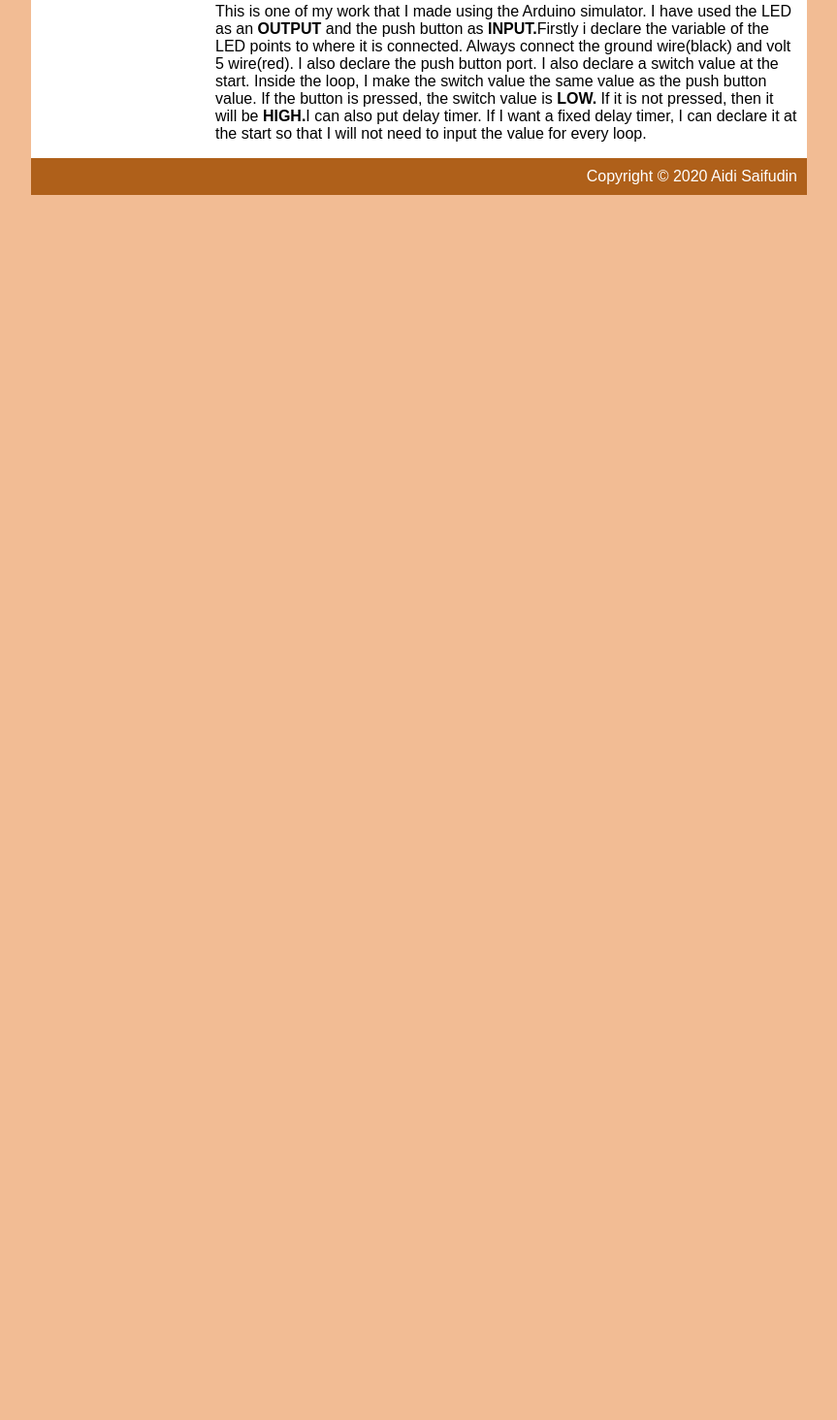
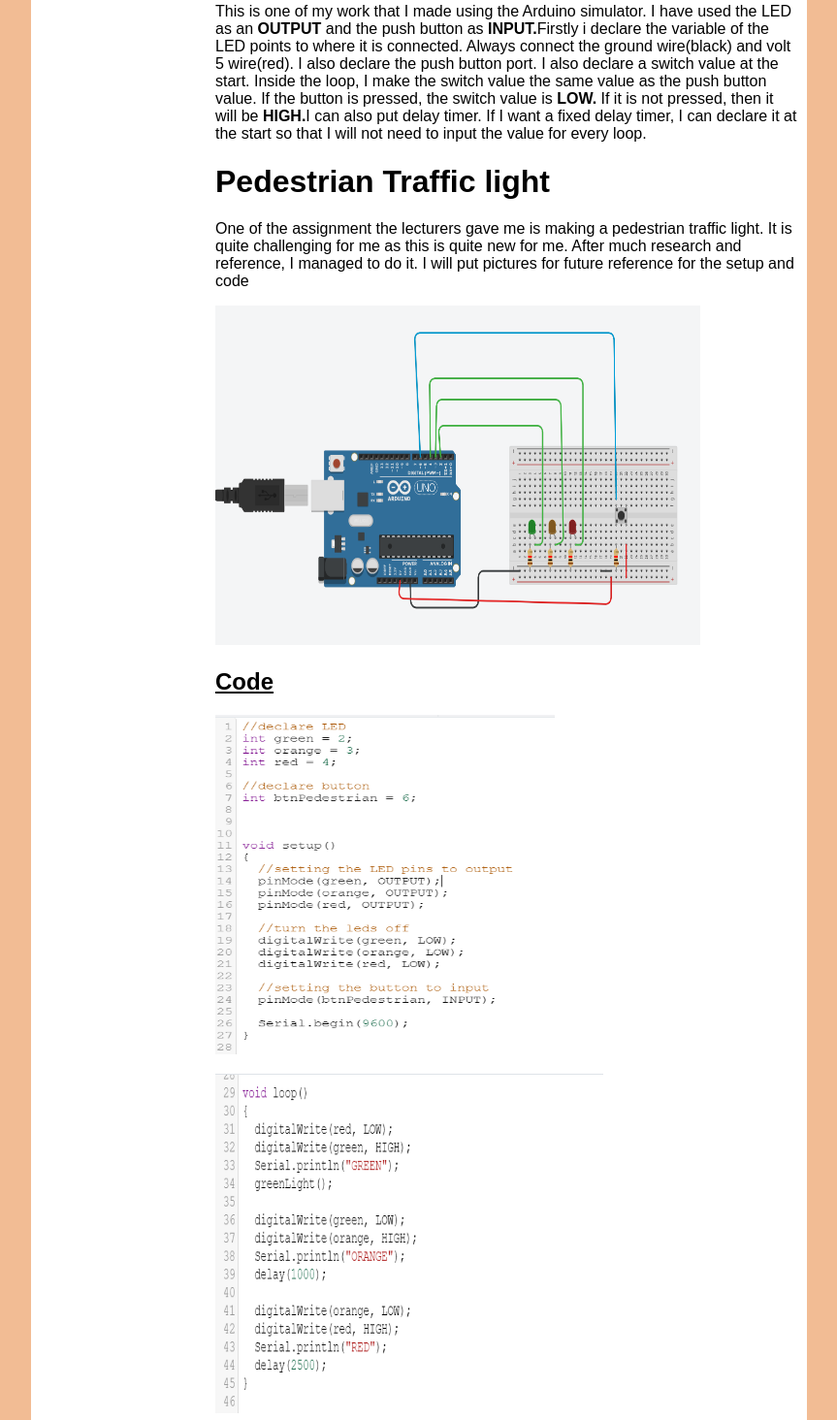
Before and after one commit to aidisaifudin/EP1000, a plain HTML site: page EmbeddedProgramming.html in a window 1280 px wide. Shown: the part 1406-2870 px from the top of the page at 97% size, without its empty margins (208-1071 px from the left). Before the commit the page ends 1615 px from the top, so only its background shows below. Drawn offline with Linux system fonts and the light colour scheme.

Commit message:
pedestrian

```diff
--- a/EmbeddedProgramming.html
+++ b/EmbeddedProgramming.html
@@ -43,6 +43,23 @@
     <p><img src ="images/arduinosample2.PNG" width="250" height="250" alt="arduino2"></p>
     <p>This is one of my work that I made using the Arduino simulator. I have used the LED as an <b>OUTPUT</b> and the push button as <b>INPUT.</b>Firstly i declare the variable of the LED points to where it is connected. Always connect the ground wire(black) and volt 5 wire(red). I also declare the push button port. I also declare a switch value at the start. Inside the loop, I make the switch value the same value as the push button value. If the button is pressed, the switch value is <b>LOW.</b> If it is not pressed, then it will be <b>HIGH.</b>I can also put delay timer. If I want a fixed delay timer, I can declare it at the start so that I will not need to input the value for every loop.</p>
 
+    <p><h1>Pedestrian Traffic light</h1></p>
+    <p>One of the assignment the lecturers gave me is making a pedestrian traffic light. It is quite challenging for me as this is quite new for me. After much research and reference, I managed to do it. I will put pictures for future reference for the setup and code</p>
+
+    <p><img src ="images/pedestrian1.PNG" width="500" height="350" alt="pedestrian1"></p>
+
+    <p><h2><b><u>Code</u></b></h2></p>
+     <p><img src ="images/pedestrian2.PNG" width="350" height="350" alt="pedestrian2"></p>
+    <p><img src ="images/pedestrian3.PNG" width="400" height="350" alt="pedestrian3"></p>
+    <p><img src ="images/pedestrian4.PNG" width="400" height="350" alt="pedestrian4"></p>
+
+
+    <p>From the code, I first declare the LED which is green, orange and red. Then, I declare the button also. I declare the button and LED to their respective ports depending on yourself. In the setup function, I set the LED as <b>OUTPUTS</b> and the button as <b>INPUT</b>. I also code such that the LED will be off at the very start</p>
+
+    <p>In the loop function, I have put the loop that I want my traffic light to be on loop. I will start with green light switch on and off the rest of the LED. Then, the orange will be on and green will off. Then the red will be on and orange will go off. </p>
+
+    <p>While the green button is on, I have code such that it will create a countdown till 31. While this counting down is happening, when the button is , it will <b>return</b> back to the loop. Basically, I have made a function called <i>greenLight</i> like in the picture above which I have put while green light is on. This create the pedestrian traffic light.</p>
+
     </div>
 
 
```
Also changed, not shown: images/pedestrian1.PNG (added), images/pedestrian2.PNG (added), images/pedestrian3.PNG (added), images/pedestrian4.PNG (added).
